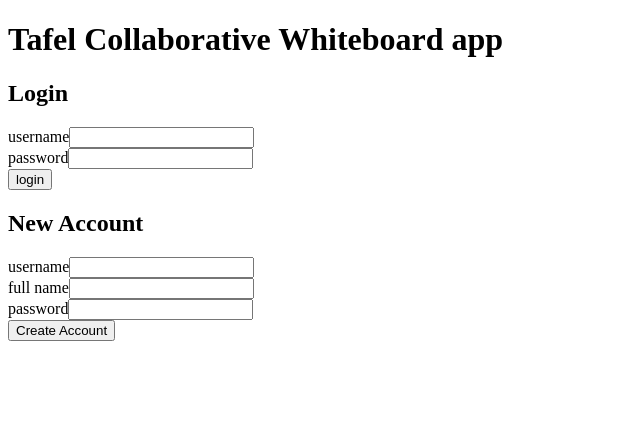
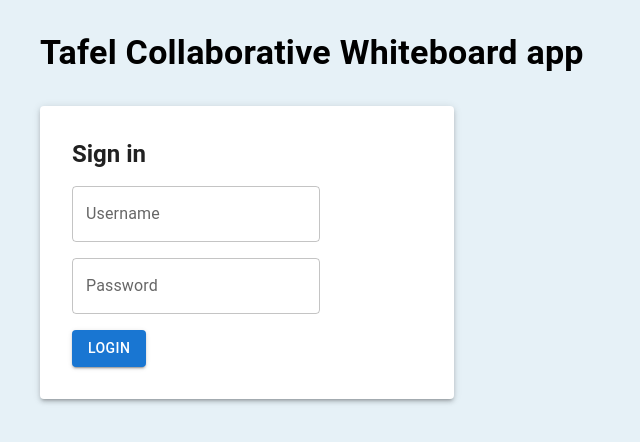
Before and after one commit to RafaelFrKl/tafel-collaborative-whiteboarding-app, a React (Create React App) app in the folder tafel/: page / in a window 1280 px wide. Shown: the top 442 px of the page, without its empty margins (0-640 px from the left). Built offline with nearby package versions, Linux system fonts and the light colour scheme.

Commit message:
Added sign in page styles

```diff
--- a/tafel/package.json
+++ b/tafel/package.json
@@ -3,6 +3,9 @@
   "version": "0.1.0",
   "private": true,
   "dependencies": {
+    "@emotion/react": "^11.10.6",
+    "@emotion/styled": "^11.10.6",
+    "@mui/material": "^5.11.16",
     "@testing-library/jest-dom": "^5.16.5",
     "@testing-library/react": "^13.4.0",
     "@testing-library/user-event": "^13.5.0",
--- a/tafel/src/App.js
+++ b/tafel/src/App.js
@@ -1,11 +1,12 @@
 import { useState } from 'react'
 import Container from "./components/container/Container";
 import Notification from './components/Notification';
-import LoginForm from './components/LoginForm'
+import LoginForm from './components/login/LoginForm'
 import CreateUserForm from './components/CreateUserForm'
 import loginService from './services/login'
 import createUserService from './services/createUser'
 import createUser from './services/createUser';
+import Typography from '@mui/material/Typography';
 
 function App() {
   const [errorMessage, setErrorMessage] = useState(null)
@@ -70,7 +71,15 @@ function App() {
 
   return (
     <>
-      <h1>Tafel Collaborative Whiteboard app</h1>
+      <Typography
+        variant="h4"
+        fontFamily="Roboto"
+        sx={{
+          margin: '2rem',
+          fontWeight: 'bold',
+        }}>
+        Tafel Collaborative Whiteboard app
+      </Typography>
 
       <Notification message={errorMessage} />
 
@@ -83,7 +92,7 @@ function App() {
             handlePasswordChange={({ target }) => setPassword(target.value)}
             handleSubmit={handleLogin}
           />
-          <CreateUserForm
+          {/*<CreateUserForm
             username={newUsername}
             fullName={newName}
             password={newPassword}
@@ -92,7 +101,7 @@ function App() {
             handleNameChange={({ target }) => setNewName(target.value)}
             handlePasswordChange={({ target }) => setNewPassword(target.value)}
             handleSubmit={addUser}
-          />
+          />*/}
         </div>
       }
       {user &&
--- /dev/null
+++ b/tafel/src/components/login/LoginForm.js
@@ -0,0 +1,63 @@
+import { Typography, Grid, Paper } from '@mui/material';
+import TextField from '@mui/material/TextField';
+import Button from '@mui/material/Button';
+
+const LoginForm = ({
+  handleSubmit,
+  handleUsernameChange,
+  handlePasswordChange,
+  username,
+  password
+}) => {
+  return (
+    <Paper
+        sx={{
+            p: 4,
+            boxShadow: 3,
+            width: '350px',
+            marginLeft: '2rem'
+        }}
+    >
+      <Typography
+        variant="h5"
+        fontFamily="Roboto"
+        mb={2}
+        sx={{
+          fontWeight: 'bold',
+        }}>
+        Sign in
+      </Typography>
+      <form onSubmit={handleSubmit}>
+        <Grid container spacing={2}>
+          <Grid item xs={12}>
+            <TextField
+              id="user-field"
+              label="Username"
+              variant="outlined"
+              value={username}
+              onChange={handleUsernameChange}
+              sx={{ borderWidth: '2px'}}
+            />
+          </Grid>
+          <Grid item xs={12}>
+            <TextField
+              id="password-field"
+              label="Password"
+              variant="outlined"
+              type="password"
+              value={password}
+              onChange={handlePasswordChange}
+            />
+          </Grid>
+        </Grid>
+        <Button
+            type="submit"
+            variant="contained"
+            sx={{mt: 2}}
+        >login</Button>
+      </form>
+    </Paper>
+  );
+};
+
+export default LoginForm;
--- a/tafel/src/index.js
+++ b/tafel/src/index.js
@@ -1,4 +1,5 @@
 import ReactDOM from 'react-dom/client'
 import App from './App'
 
+document.body.style = 'background: #E6F1F7;';
 ReactDOM.createRoot(document.getElementById('root')).render(<App/>)
```
Also changed, not shown: 1 other file (tests, documents, lock files or other folders).
